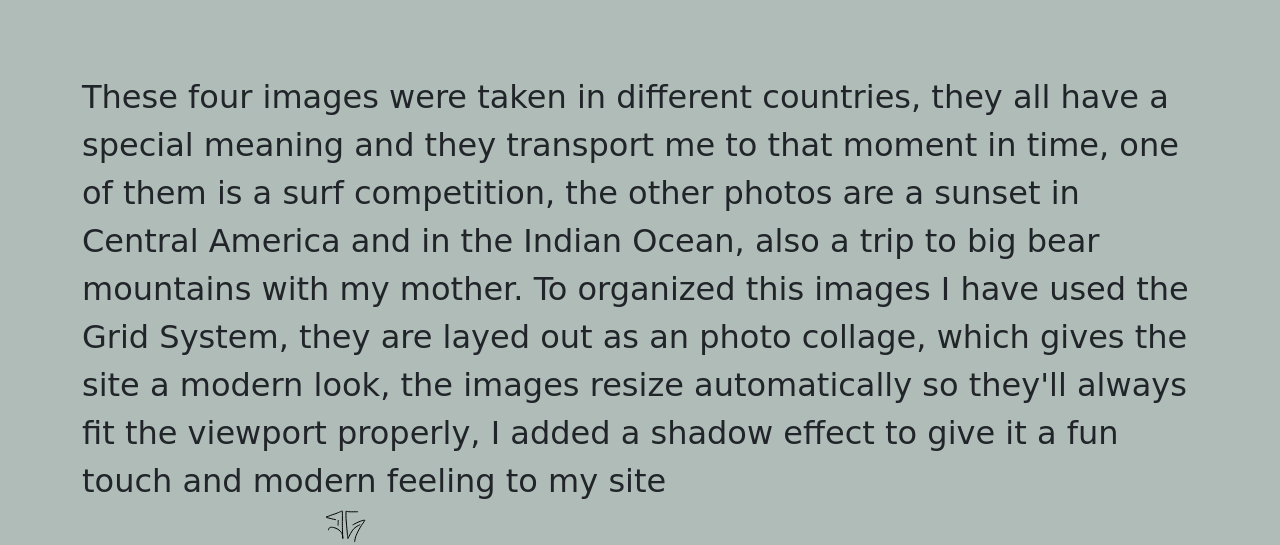
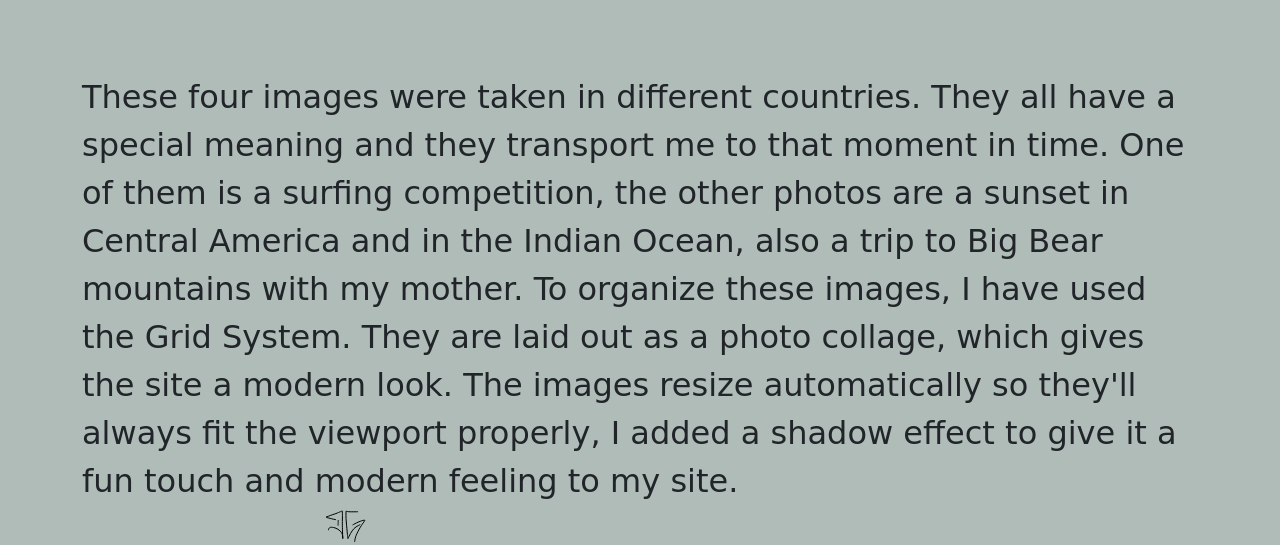
Before and after one commit to dgomez619/deegeetal, a plain HTML site: page index.html in a window 1280 px wide. Shown: the part 508-1053 px from the top of the page. Drawn offline with nearby package versions, Linux system fonts and the light colour scheme; a web font is replaced by a local one.

Commit message:
Update index.html

```diff
--- a/index.html
+++ b/index.html
@@ -65,7 +65,7 @@
       <section  class="container">
           <div class="row">
               <div class="col-lg-12">
-                  These four images were taken in different countries, they all have a special meaning and they transport me to that moment in time, one of them is a surf competition, the other photos are a sunset in Central America and in the Indian Ocean, also a trip to big bear mountains with my mother. To organized this images I have used the Grid System, they are layed out as an photo collage, which gives the site a modern look, the images resize automatically so they'll always fit the viewport properly, I added a shadow effect to give it a fun touch and modern feeling to my site
+                  These four images were taken in different countries. They all have a special meaning and they transport me to that moment in time. One of them is a surfing competition, the other photos are a sunset in Central America and in the Indian Ocean, also a trip to Big Bear mountains with my mother. To organize these images, I have used the Grid System. They are laid out as a photo collage, which gives the site a modern look. The images resize automatically so they'll always fit the viewport properly, I added a shadow effect to give it a fun touch and modern feeling to my site.
               </div>
           </div>
         </section>
```
